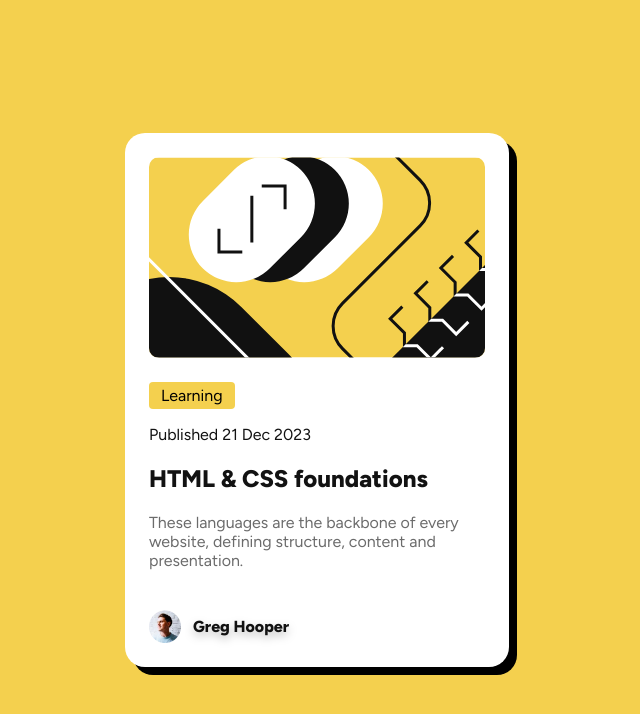
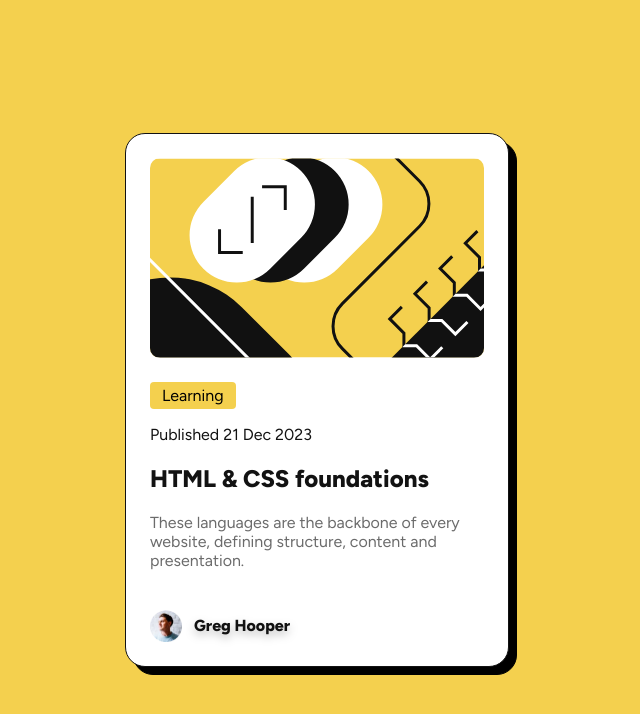
Before and after one commit to ManarElsaid/blog-preview-card, a plain HTML site: page index.html in a window 1280 px wide. Shown: the whole page, without its empty margins (323-963 px from the left). Drawn offline with Linux system fonts and the light colour scheme.

Commit message:
add border to the card

```diff
--- a/style.css
+++ b/style.css
@@ -21,6 +21,7 @@ body {
 
 .card {
     /* min-width: 327px; */
+    border: 1px solid var(--Dark-grey);
     max-width: 384px;
     background-color: var(--White);
     display: flex;
```
